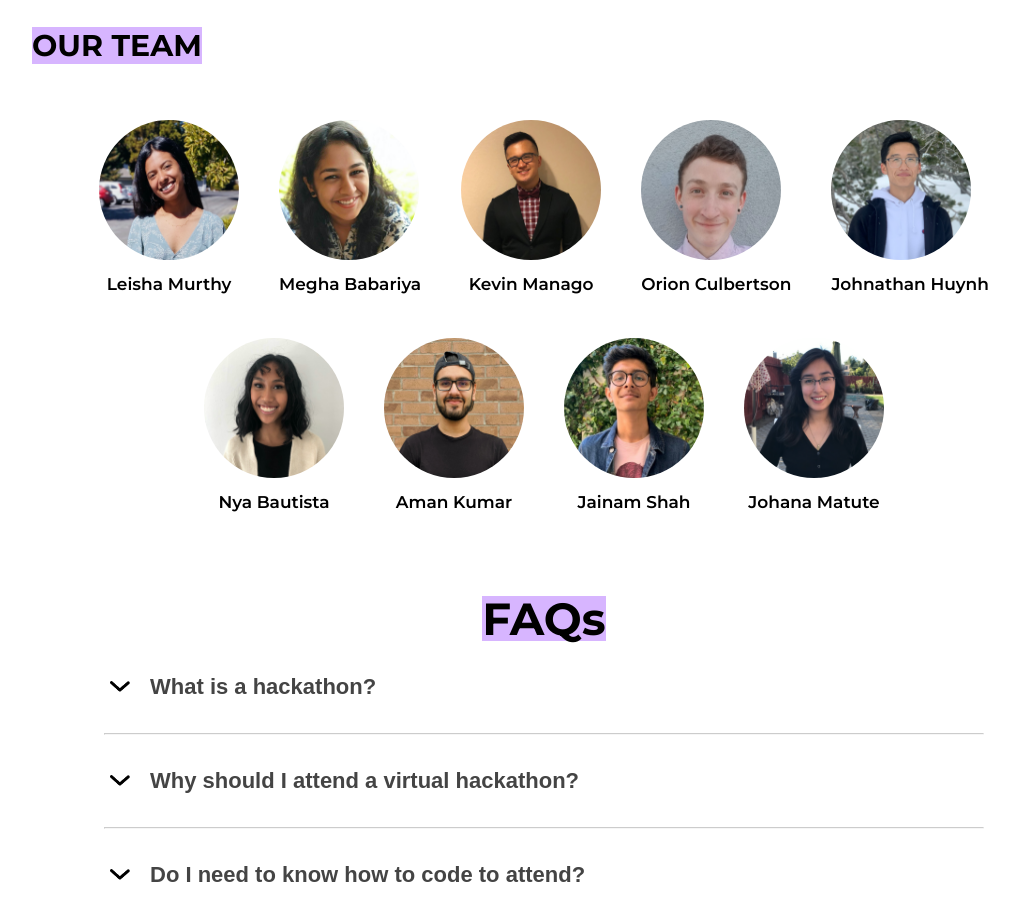
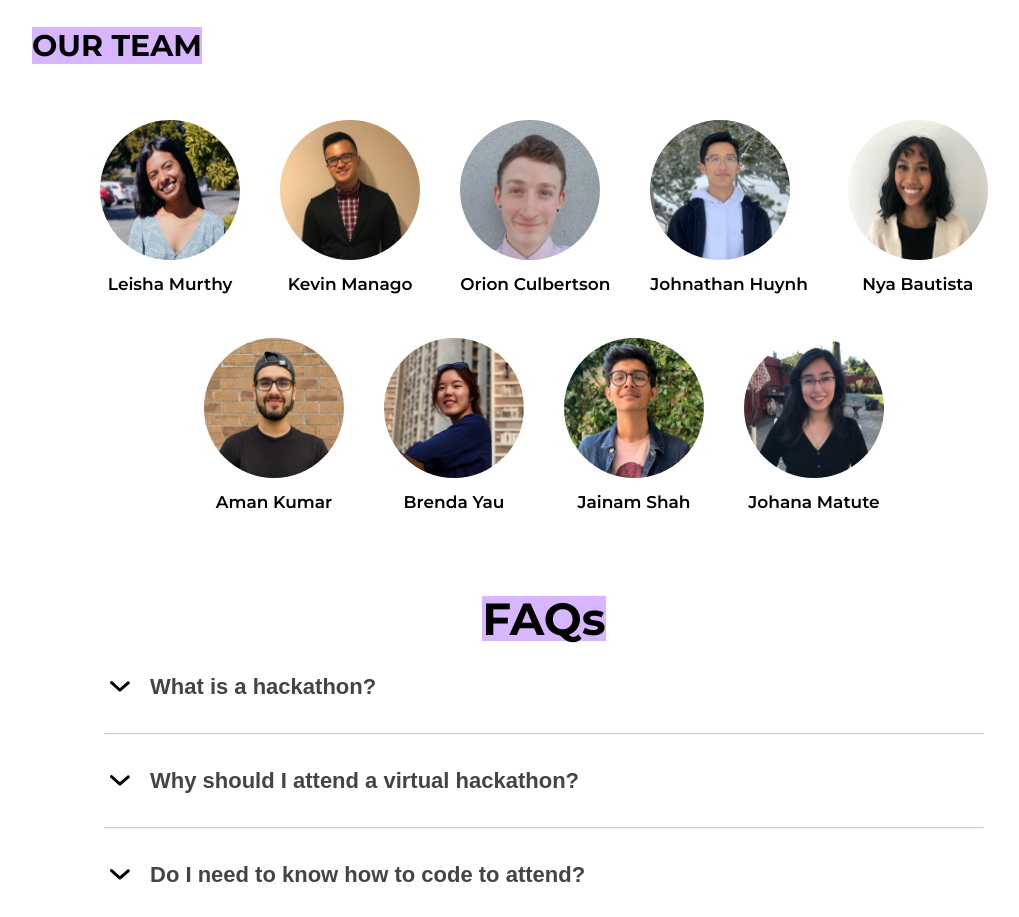
Before and after one commit to sf-hacks-admin/2021website, a React (Create React App) app in the folder app/: page / in a window 1280 px wide. Shown: the part 2000-2917 px from the top of the page, without its empty margins (96-1115 px from the left). Built offline with nearby package versions, Linux system fonts and the light colour scheme.

Commit message:
Update team

```diff
--- a/app/src/screens/AboutSection.js
+++ b/app/src/screens/AboutSection.js
@@ -1,12 +1,13 @@
 import React from "react";
 
 import AmanProfileImage from "../assets/teamProfile/Aman.png";
+import BrendaProfileImage from "../assets/teamProfile/Brenda.png";
 import JainamProfileImage from "../assets/teamProfile/Jainam.png";
 import JohanaProfileImage from "../assets/teamProfile/Johana.png";
 import JohnathanProfileImage from "../assets/teamProfile/Johnathan.png";
 import KevinProfileImage from "../assets/teamProfile/Kevin.png";
 import LeishaProfileImage from "../assets/teamProfile/Leisha.png";
-import MeghaProfileImage from "../assets/teamProfile/Megha.png";
+// import MeghaProfileImage from "../assets/teamProfile/Megha.png";
 import NyaProfileImage from "../assets/teamProfile/Nya.png";
 import OrionProfileImage from "../assets/teamProfile/Orion.png";
 
@@ -17,11 +18,11 @@ import "../styles/AboutSection.css";
 const AboutSection = () => {
   const profiles = [
     { name: "Leisha Murthy", position: "President", image: LeishaProfileImage },
-    {
-      name: "Megha Babariya",
-      position: "Vice President",
-      image: MeghaProfileImage
-    },
+    // {
+    //   name: "Megha Babariya",
+    //   position: "Vice President",
+    //   image: MeghaProfileImage
+    // },
     { name: "Kevin Manago", position: "Treasurer", image: KevinProfileImage },
     {
       name: "Orion Culbertson",
@@ -38,7 +39,16 @@ const AboutSection = () => {
       position: "Sponshorship Lead",
       image: NyaProfileImage
     },
-    { name: "Aman Kumar", position: "Design Lead", image: AmanProfileImage },
+    {
+      name: "Aman Kumar",
+      position: "Design Lead",
+      image: AmanProfileImage
+    },
+    {
+      name: "Brenda Yau",
+      position: "Designer/Developer",
+      image: BrendaProfileImage
+    },
     {
       name: "Jainam Shah",
       position: "Web Developer",
```
Also changed, not shown: app/src/assets/teamProfile/Brenda.png (added).
